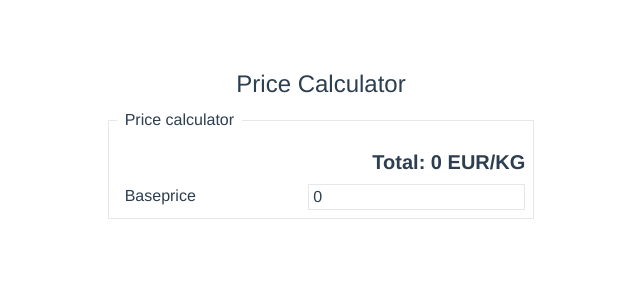
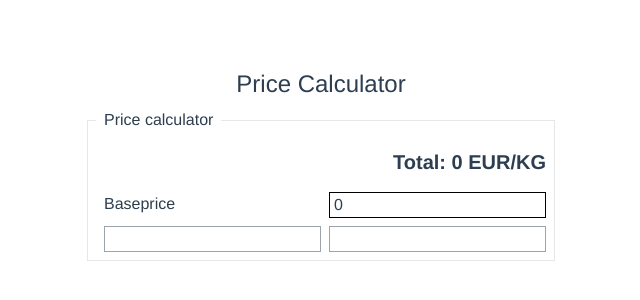
Before and after one commit to pluxain/price-calculator, a Vue app: page / in a window 1280 px wide. Shown: the top 300 px of the page, without its empty margins (319-959 px from the left). Built offline with nearby package versions, Linux system fonts and the light colour scheme.

Commit message:
Add ghost field input

```diff
--- /dev/null
+++ b/src/types.d.ts
@@ -0,0 +1,4 @@
+export type Field = {
+  label: string;
+  price: number;
+};
--- a/src/views/PriceCalculator.vue
+++ b/src/views/PriceCalculator.vue
@@ -17,6 +17,22 @@
             v-model.number="basePrice"
           />
         </div>
+        <div class="field-input">
+          <input
+            type="text"
+            class="input ghost"
+            step="0.01"
+            min="0"
+            v-model.trim="newField.label"
+          />
+          <input
+            type="number"
+            class="input ghost"
+            step="0.01"
+            min="0"
+            v-model.number="newField.value"
+          />
+        </div>
       </fieldset>
     </form>
   </section>
@@ -24,10 +40,12 @@
 
 <script lang="ts">
 import Vue from "vue";
+import { Field } from "@/types";
 export default Vue.extend({
-  data() {
+  data(): { basePrice: number; newField: Field } {
     return {
-      basePrice: 0.0
+      basePrice: 0.0,
+      newField: { label: "", price: 0.0 }
     };
   },
   computed: {
@@ -57,12 +75,15 @@ legend {
   @apply px-2 text-left;
 }
 .field-input {
-  @apply flex flex-row w-full;
+  @apply flex flex-row w-full mt-2;
 }
 .label {
   @apply w-1/2 text-left px-2;
 }
 .input {
-  @apply border flex-grow ml-2 px-1;
+  @apply border flex-grow ml-2 px-1 border-black;
+}
+.ghost {
+  @apply border-gray-400;
 }
 </style>
```
